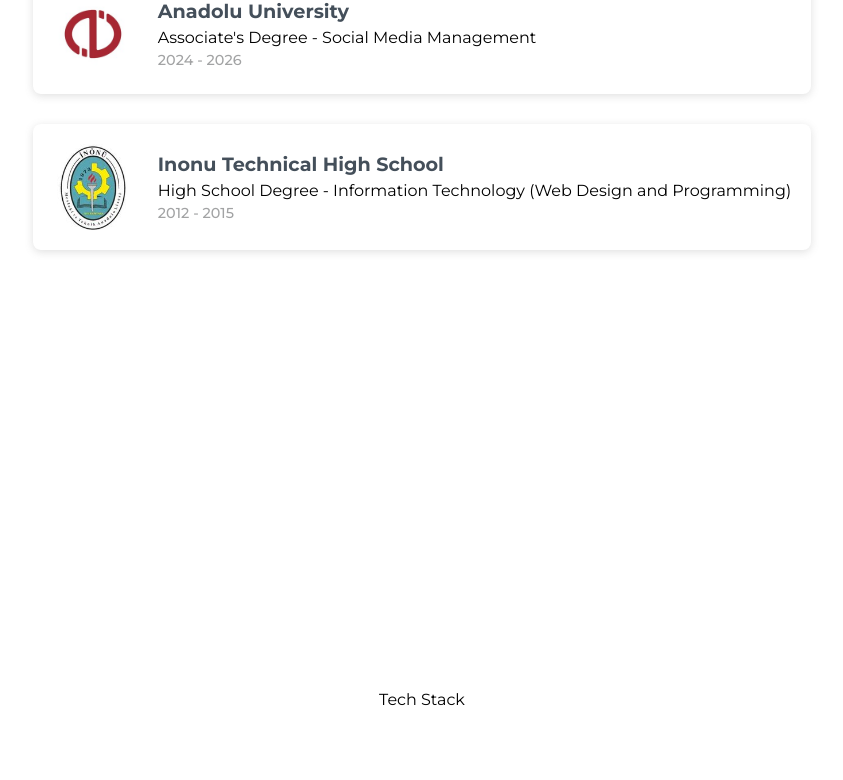
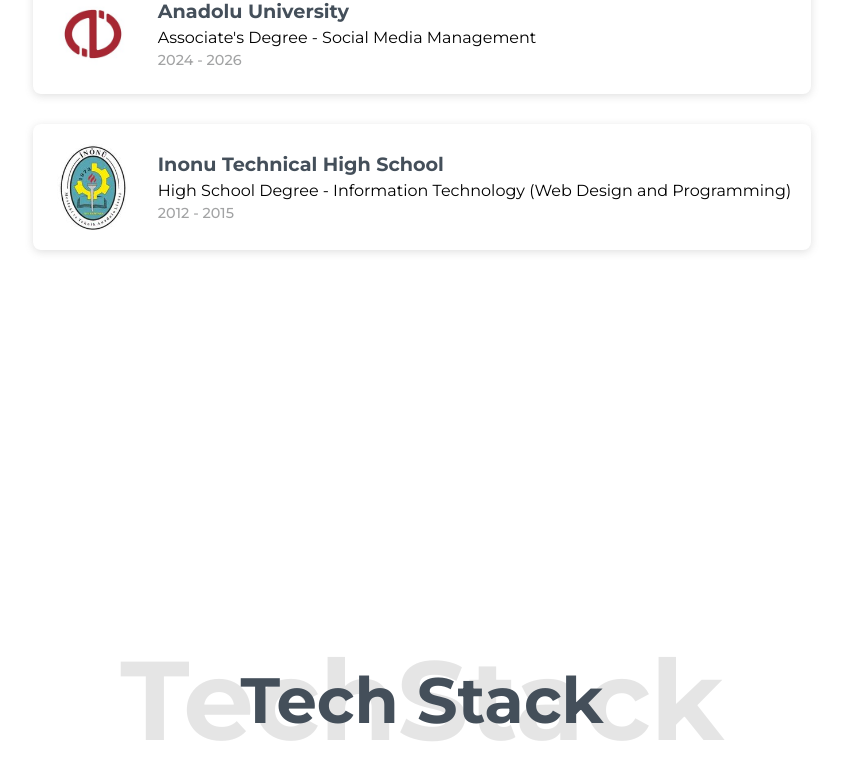
Before and after one commit to mehmetbacik/mehmetbacik.com, a Next.js app: page / in a window 1280 px wide. Shown: the part 3100-3880 px from the top of the page, without its empty margins (218-1061 px from the left). Built offline with nearby package versions, Linux system fonts and the light colour scheme.

Commit message:
Update
Updated for TechStack component.

```diff
--- a/src/app/technology/Technology.tsx
+++ b/src/app/technology/Technology.tsx
@@ -1,4 +1,11 @@
+"use client";
+
+import React from "react";
+import { Icon } from "@iconify/react";
+import { Tooltip } from "react-tooltip";
+import "react-tooltip/dist/react-tooltip.css";
 import styles from "./styles/Technology.module.scss";
+import { technologyData } from "@/data/technologyData";
 
 interface TechnologyProps {
   id: string;
@@ -6,8 +13,13 @@ interface TechnologyProps {
 
 const Technology: React.FC<TechnologyProps> = ({ id }) => {
   return (
-    <section id={id} className={styles.technology}>
-      <h1>Tech Stack</h1>
+    <section id={id} className={`container mx-auto px-4 ${styles.technology}`}>
+      <div className={styles.technology_content}>
+        <div className={styles.technology_headline}>
+          <h1 className={styles.technology_bigtitle}>TechStack</h1>
+          <h2 className={styles.technology_title}>Tech Stack</h2>
+        </div>
+      </div>
     </section>
   );
 };
--- a/src/app/technology/styles/Technology.module.scss
+++ b/src/app/technology/styles/Technology.module.scss
@@ -1,7 +1,34 @@
 @import "../../../styles/variables.scss";
 
 .technology {
-  min-height: 100vh;
-  padding-top: 50px;
-  padding-bottom: 50px;
+    min-height: 100vh;
+    padding-top: 50px;
+    padding-bottom: 50px;
+    flex-direction: column;
+    gap: 40px;
+    .technology_content {
+        display: flex;
+        flex-direction: column;
+        align-items: center;
+        justify-content: center;
+        gap: 50px;
+        .technology_headline {
+            position: relative;
+            display: flex;
+            align-items: center;
+            justify-content: center;
+            .technology_bigtitle {
+                position: absolute;
+                font-size: 7rem;
+                font-weight: bold;
+                color: rgb(0 0 0 / 10%);
+                z-index: -1;
+            }
+            .technology_title {
+                font-size: 4rem;
+                font-weight: bold;
+                color: $slate-blue;
+            }
+        }
+    }
 }
--- /dev/null
+++ b/src/data/technologyData.ts
@@ -0,0 +1,6 @@
+import { TechnologyItem } from "../types/types";
+
+export const technologyData: TechnologyItem[]  = [
+  { name: "React", icon: "logos:react" },
+  { name: "Vue", icon: "logos:vue" },
+];
--- a/src/types/types.ts
+++ b/src/types/types.ts
@@ -14,3 +14,8 @@ export interface EducationItem {
     date: string;
     logo: string;
 }
+
+export interface TechnologyItem {
+    name: string;
+    icon: string;
+}
```
